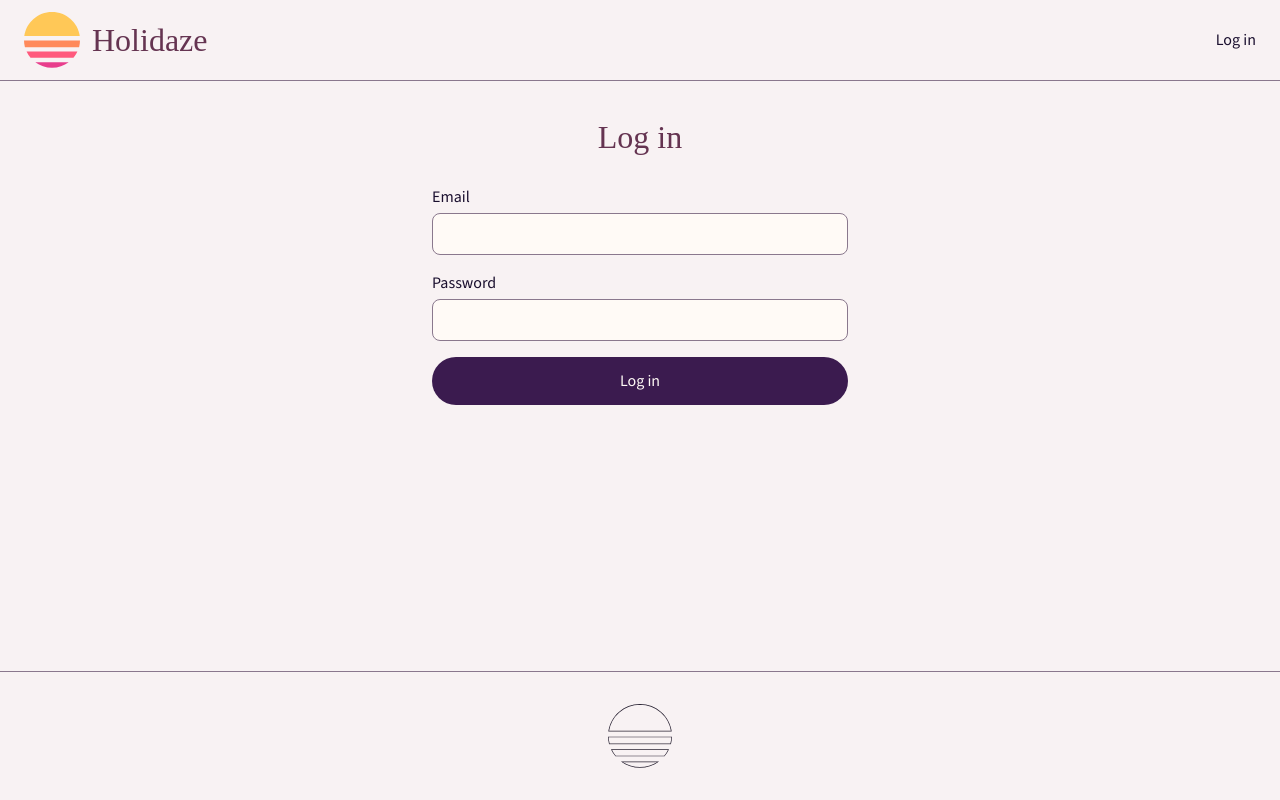
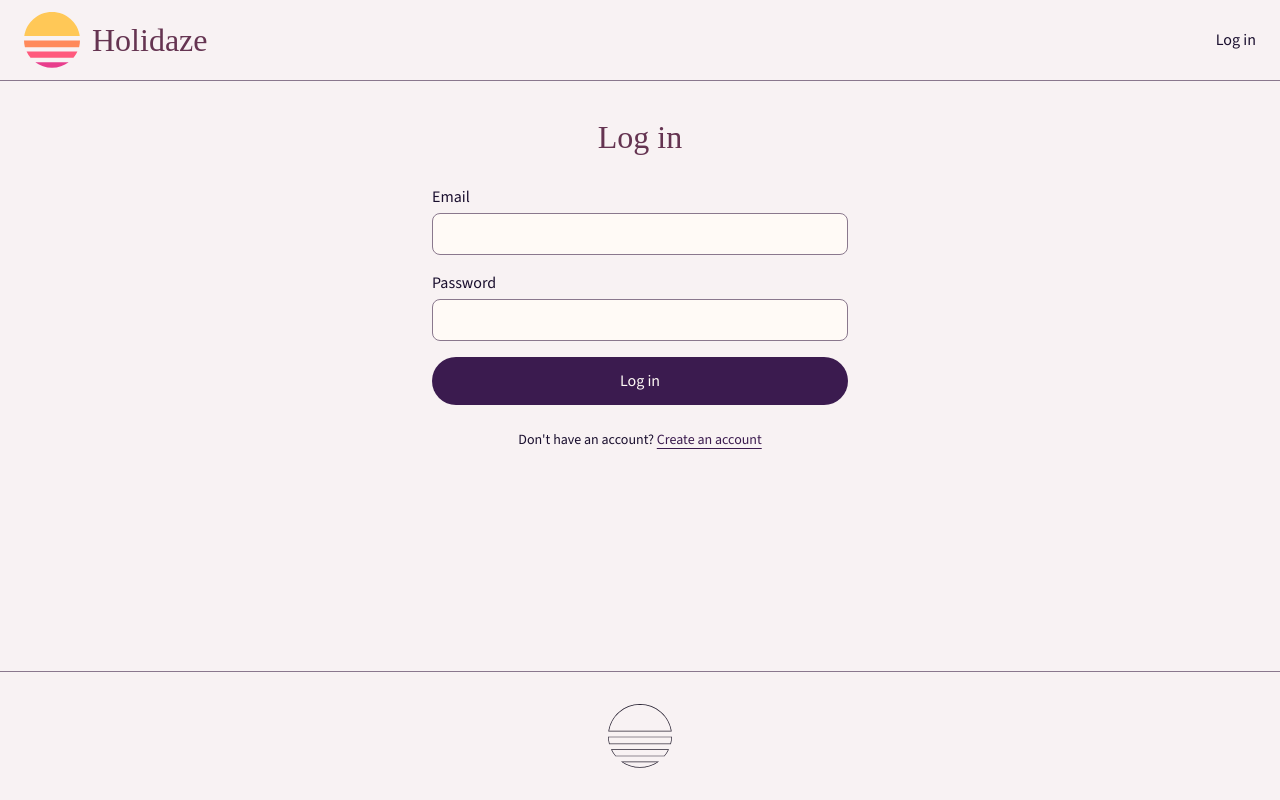
Before and after one commit to annikaeld/Holidaze, a React (Vite) app: page /login in a window 1280 px wide. Built offline with nearby package versions, Linux system fonts and the light colour scheme; a web font is replaced by a local one.

Commit message:
feat(auth): improve registration navigation (refs #5)

```diff
--- a/src/features/auth/pages/LoginPage.tsx
+++ b/src/features/auth/pages/LoginPage.tsx
@@ -4,7 +4,7 @@ import { useMutation } from "@tanstack/react-query";
 import { loginSchema, type LoginFormData } from "../schemas/loginSchema";
 import { loginUser } from "../services/authApi";
 import { useAuth } from "../context/useAuth";
-import { useNavigate, useSearchParams } from "react-router";
+import { Link, useNavigate, useSearchParams } from "react-router";
 
 export function LoginPage() {
   const { login } = useAuth();
@@ -95,6 +95,15 @@ export function LoginPage() {
           </p>
         )}
       </form>
+      <p className="mt-6 text-center text-sm text-foreground">
+        Don't have an account?{" "}
+        <Link
+          to="/register"
+          className="font-medium text-primary underline underline-offset-4 hover:no-underline"
+        >
+          Create an account
+        </Link>
+      </p>
     </main>
   );
 }
--- a/src/features/auth/pages/RegisterPage.tsx
+++ b/src/features/auth/pages/RegisterPage.tsx
@@ -6,6 +6,7 @@ import {
 } from "../schemas/registerSchema";
 import { useMutation } from "@tanstack/react-query";
 import { registerUser } from "../services/authApi";
+import { Link } from "react-router";
 
 export function RegisterPage() {
   const {
@@ -14,6 +15,8 @@ export function RegisterPage() {
     formState: { errors },
   } = useForm<RegisterFormData>({
     resolver: zodResolver(registerSchema),
+    mode: "onSubmit",
+    reValidateMode: "onChange",
     defaultValues: {
       venueManager: false,
     },
@@ -113,7 +116,14 @@ export function RegisterPage() {
 
         {registerMutation.isSuccess && (
           <p role="status" className="text-sm text-foreground">
-            Account created successfully! You can now log in.
+            Account created successfully! You can now{" "}
+            <Link
+              to="/login"
+              className="font-medium text-primary underline underline-offset-4 hover:no-underline"
+            >
+              log in
+            </Link>
+            .
           </p>
         )}
       </form>
```
